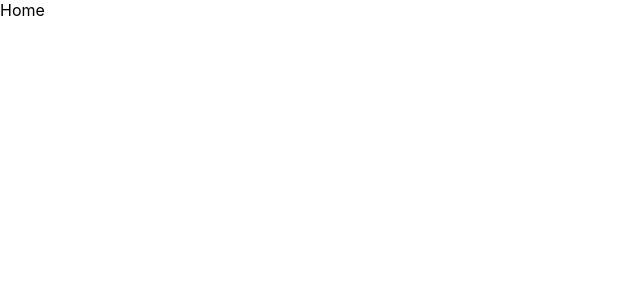
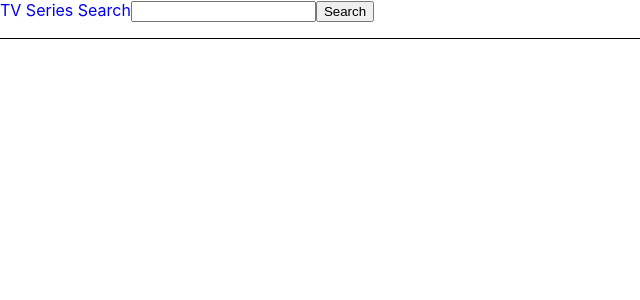
Before and after one commit to AndressaTonietto/tv-series-search, a React (Create React App) app: page / in a window 1280 px wide. Shown: the top 300 px of the page, without its empty margins (0-640 px from the left). Built offline with nearby package versions, Linux system fonts and the light colour scheme.

Commit message:
add search and tv shows list

```diff
--- a/src/pages/Home/index.tsx
+++ b/src/pages/Home/index.tsx
@@ -1,5 +1,36 @@
+import { useState } from 'react';
+import Card from '../../components/Card';
+import Link from '../../components/Link';
+import Search from '../../components/Search';
+
 const Home = () => {
-  return <div>Home</div>;
+  const [shows, setShows] = useState<[TVShowInfo] | []>([]);
+
+  return (
+    <div>
+      <nav
+        style={{
+          borderBottom: 'solid 1px',
+          paddingBottom: '1rem',
+          display: 'flex',
+        }}
+      >
+        <Link to="/">TV Series Search</Link>
+        <Search setShows={setShows} />
+      </nav>
+      <div>
+        {shows?.map(show => (
+          <Card
+            key={show.show.id}
+            id={show.show.id}
+            name={show.show.name}
+            image={show.show.image?.original}
+            rating={show.show.rating.average}
+          />
+        ))}
+      </div>
+    </div>
+  );
 };
 
 export default Home;
```
